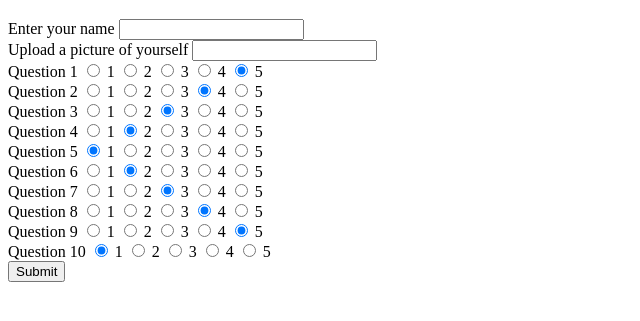
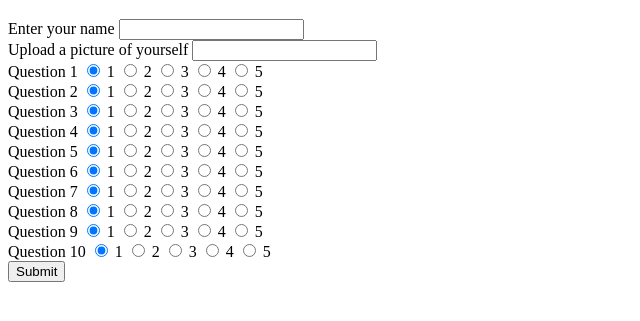
Before and after one commit to RexStrider/FriendFinder, a website: page app/public/survey.html in a window 1280 px wide. Shown: the part 61-382 px from the top of the page, without its empty margins (0-640 px from the left). Drawn offline with nearby package versions, Linux system fonts and the light colour scheme.

Commit message:
defualt checked radio button in survey is 1

```diff
--- a/app/public/survey.html
+++ b/app/public/survey.html
@@ -29,32 +29,32 @@
         </section>
         <section>
             <label>Question 1</label>
-            <input type="radio" name="scores[0]" value="1"> 1
+            <input type="radio" name="scores[0]" value="1" checked> 1
             <input type="radio" name="scores[0]" value="2"> 2
             <input type="radio" name="scores[0]" value="3"> 3
             <input type="radio" name="scores[0]" value="4"> 4
-            <input type="radio" name="scores[0]" value="5" checked> 5
+            <input type="radio" name="scores[0]" value="5"> 5
         </section>
         <section>
             <label>Question 2</label>
-            <input type="radio" name="scores[1]" value="1"> 1
+            <input type="radio" name="scores[1]" value="1" checked> 1
             <input type="radio" name="scores[1]" value="2"> 2
             <input type="radio" name="scores[1]" value="3"> 3
-            <input type="radio" name="scores[1]" value="4" checked> 4
+            <input type="radio" name="scores[1]" value="4"> 4
             <input type="radio" name="scores[1]" value="5"> 5
         </section>
         <section>
             <label>Question 3</label>
-            <input type="radio" name="scores[2]" value="1"> 1
+            <input type="radio" name="scores[2]" value="1" checked> 1
             <input type="radio" name="scores[2]" value="2"> 2
-            <input type="radio" name="scores[2]" value="3" checked> 3
+            <input type="radio" name="scores[2]" value="3"> 3
             <input type="radio" name="scores[2]" value="4"> 4
             <input type="radio" name="scores[2]" value="5"> 5
         </section>
         <section>
             <label>Question 4</label>
-            <input type="radio" name="scores[3]" value="1"> 1
-            <input type="radio" name="scores[3]" value="2" checked> 2
+            <input type="radio" name="scores[3]" value="1" checked> 1
+            <input type="radio" name="scores[3]" value="2"> 2
             <input type="radio" name="scores[3]" value="3"> 3
             <input type="radio" name="scores[3]" value="4"> 4
             <input type="radio" name="scores[3]" value="5"> 5
@@ -69,35 +69,35 @@
         </section>
         <section>
             <label>Question 6</label>
-            <input type="radio" name="scores[5]" value="1"> 1
-            <input type="radio" name="scores[5]" value="2" checked> 2
+            <input type="radio" name="scores[5]" value="1" checked> 1
+            <input type="radio" name="scores[5]" value="2"> 2
             <input type="radio" name="scores[5]" value="3"> 3
             <input type="radio" name="scores[5]" value="4"> 4
             <input type="radio" name="scores[5]" value="5"> 5
         </section>
         <section>
             <label>Question 7</label>
-            <input type="radio" name="scores[6]" value="1"> 1
+            <input type="radio" name="scores[6]" value="1" checked> 1
             <input type="radio" name="scores[6]" value="2"> 2
-            <input type="radio" name="scores[6]" value="3" checked> 3
+            <input type="radio" name="scores[6]" value="3"> 3
             <input type="radio" name="scores[6]" value="4"> 4
             <input type="radio" name="scores[6]" value="5"> 5
         </section>
         <section>
             <label>Question 8</label>
-            <input type="radio" name="scores[7]" value="1"> 1
+            <input type="radio" name="scores[7]" value="1" checked> 1
             <input type="radio" name="scores[7]" value="2"> 2
             <input type="radio" name="scores[7]" value="3"> 3
-            <input type="radio" name="scores[7]" value="4" checked> 4
+            <input type="radio" name="scores[7]" value="4"> 4
             <input type="radio" name="scores[7]" value="5"> 5
         </section>
         <section>
             <label>Question 9</label>
-            <input type="radio" name="scores[8]" value="1"> 1
+            <input type="radio" name="scores[8]" value="1" checked> 1
             <input type="radio" name="scores[8]" value="2"> 2
             <input type="radio" name="scores[8]" value="3"> 3
             <input type="radio" name="scores[8]" value="4"> 4
-            <input type="radio" name="scores[8]" value="5" checked> 5
+            <input type="radio" name="scores[8]" value="5"> 5
         </section>
         <section>
             <label>Question 10</label>
```
